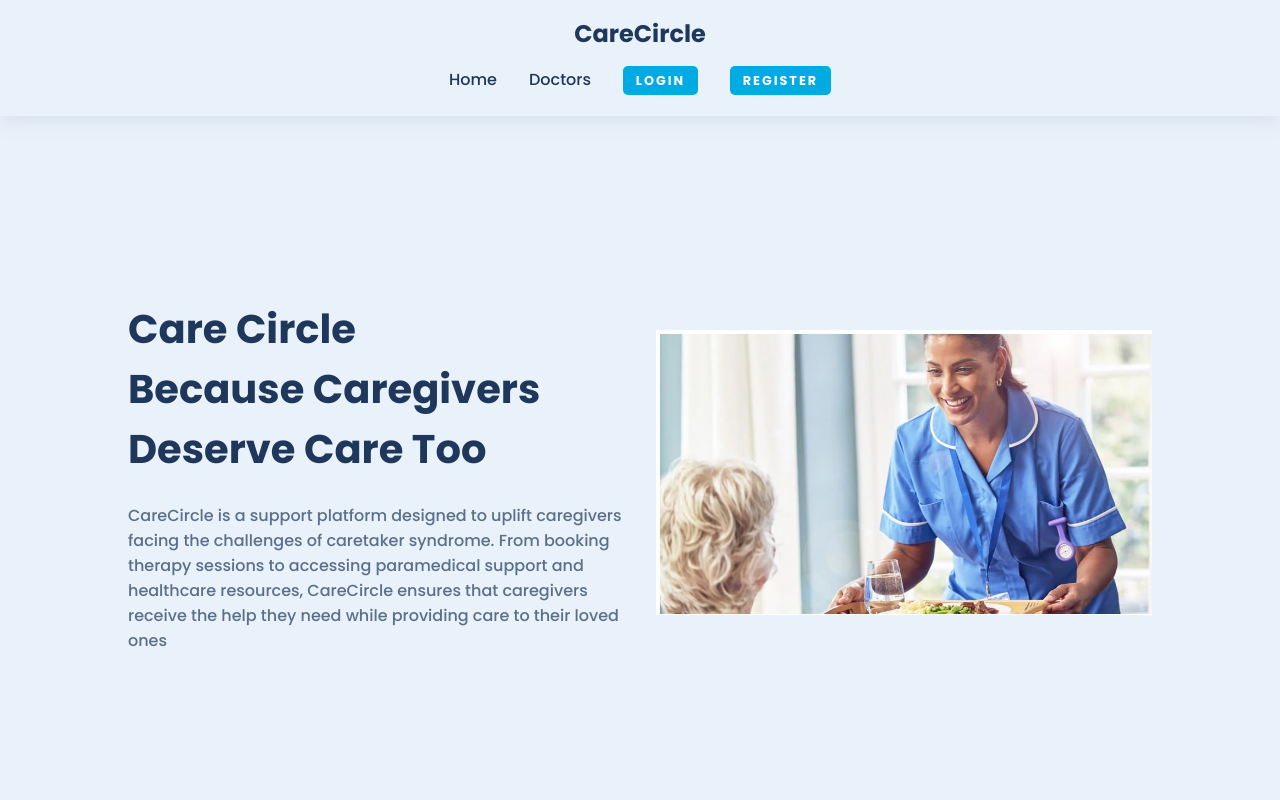
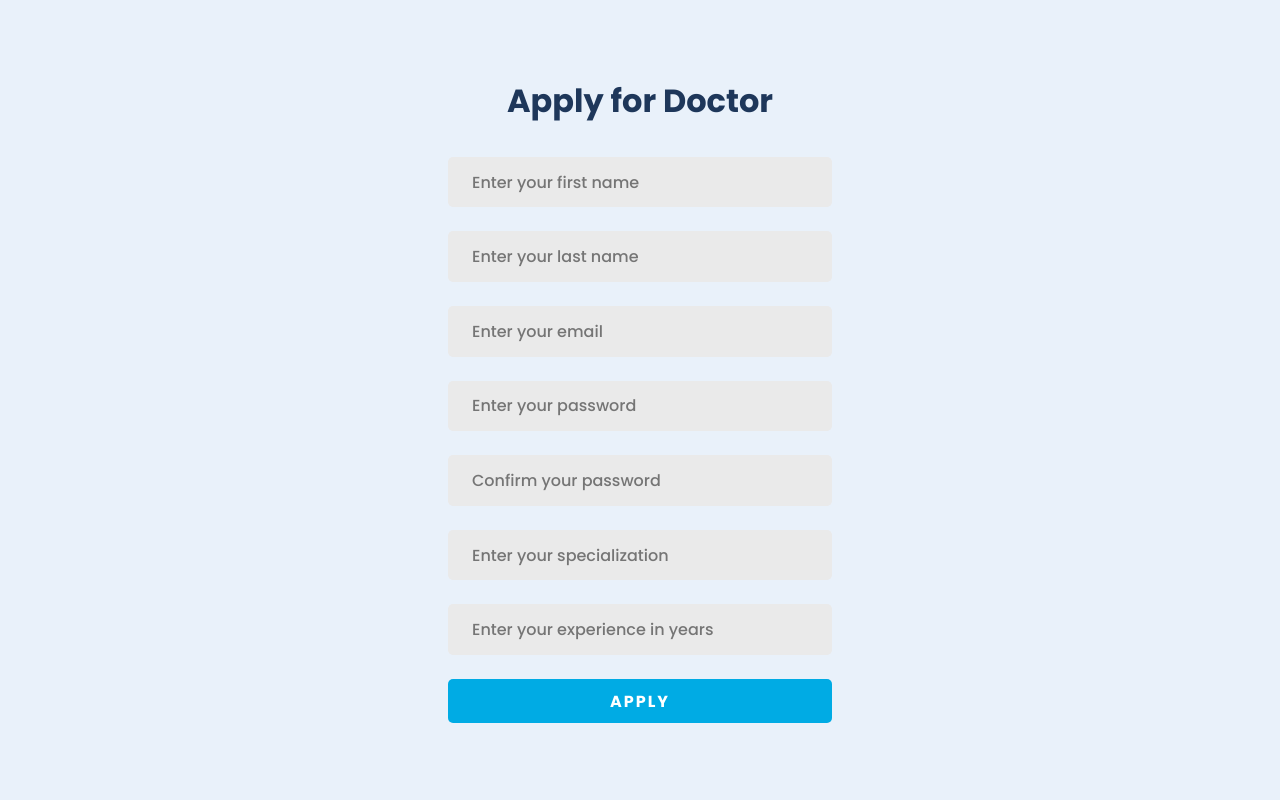
Before and after one commit to ANSHIKA-26/carecircle, a React (Create React App) app in the folder client/: page /applyfordoctor in a window 1280 px wide. Before the commit this address led to /. Shown: the top 800 px of the page. Built offline with nearby package versions, Linux system fonts and the light colour scheme; no server answers.

Commit message:
feat: Add user details in doctor registration

```diff
--- a/client/src/App.js
+++ b/client/src/App.js
@@ -61,9 +61,7 @@ function App() {
           <Route
             path="/applyfordoctor"
             element={
-              <Protected>
                 <ApplyDoctor />
-              </Protected>
             }
           />
           <Route
--- a/client/src/pages/ApplyDoctor.jsx
+++ b/client/src/pages/ApplyDoctor.jsx
@@ -1,18 +1,21 @@
 import React, { useState } from "react";
-import "../styles/contact.css";
+import { useNavigate } from "react-router-dom";
+import "../styles/register.css";
 import axios from "axios";
 import toast from "react-hot-toast";
-import { useNavigate } from "react-router-dom";
-import Navbar from "../components/Navbar";
-import Footer from "../components/Footer";
 
-const ApplyDoctor = () => {
-  const navigate = useNavigate();
+function ApplyDoctor() {
+  const [loading, setLoading] = useState(false);
   const [formDetails, setFormDetails] = useState({
+    firstname: "",
+    lastname: "",
+    email: "",
+    password: "",
+    confpassword: "",
     specialization: "",
     experience: "",
-    fees: "",
   });
+  const navigate = useNavigate();
 
   const inputChange = (e) => {
     const { name, value } = e.target;
@@ -22,35 +25,92 @@ const ApplyDoctor = () => {
     });
   };
 
-  const btnClick = async (e) => {
+  const formSubmit = async (e) => {
+    try {
       e.preventDefault();
-    try {
+
+      if (loading) return;
+
+      const { firstname, lastname, email, password, confpassword, specialization, experience } = formDetails;
+      if (!firstname || !lastname || !email || !password || !confpassword || !specialization || !experience) {
+        return toast.error("Input field should not be empty");
+      } else if (firstname.length < 3) {
+        return toast.error("First name must be at least 3 characters long");
+      } else if (lastname.length < 3) {
+        return toast.error("Last name must be at least 3 characters long");
+      } else if (password.length < 5) {
+        return toast.error("Password must be at least 5 characters long");
+      } else if (password !== confpassword) {
+        return toast.error("Passwords do not match");
+      }
+
       await toast.promise(
-        axios.post("/doctor/applyfordoctor", { formDetails }),
+        axios.post("/user/register", {
+          firstname,
+          lastname,
+          email,
+          password,
+          specialization,
+          experience,
+        }),
         {
-          success: "Doctor application sent successfully",
-          error: "Unable to send Doctor application",
-          loading: "Sending doctor application...",
+          pending: "Registering user...",
+          success: "User registered successfully",
+          error: "Unable to register user",
         }
       );
-
-      navigate("/");
+      navigate("/login");
     } catch (error) {
-      console.error("Error in btnClick:", error);
-      toast.error("An error occurred while sending the application");
+      console.error("Error during form submission:", error);
+      toast.error("An error occurred during registration");
     }
   };
 
   return (
-    <>
-      <Navbar />
-      <section
-        className="register-section flex-center apply-doctor"
-        id="contact"
-      >
-        <div className="register-container flex-center contact">
+    <section className="register-section flex-center">
+      <div className="register-container flex-center">
         <h2 className="form-heading">Apply for Doctor</h2>
-          <form className="register-form ">
+        <form onSubmit={formSubmit} className="register-form">
+          <input
+            type="text"
+            name="firstname"
+            className="form-input"
+            placeholder="Enter your first name"
+            value={formDetails.firstname}
+            onChange={inputChange}
+          />
+          <input
+            type="text"
+            name="lastname"
+            className="form-input"
+            placeholder="Enter your last name"
+            value={formDetails.lastname}
+            onChange={inputChange}
+          />
+          <input
+            type="email"
+            name="email"
+            className="form-input"
+            placeholder="Enter your email"
+            value={formDetails.email}
+            onChange={inputChange}
+          />
+          <input
+            type="password"
+            name="password"
+            className="form-input"
+            placeholder="Enter your password"
+            value={formDetails.password}
+            onChange={inputChange}
+          />
+          <input
+            type="password"
+            name="confpassword"
+            className="form-input"
+            placeholder="Confirm your password"
+            value={formDetails.confpassword}
+            onChange={inputChange}
+          />
           <input
             type="text"
             name="specialization"
@@ -63,31 +123,21 @@ const ApplyDoctor = () => {
             type="number"
             name="experience"
             className="form-input"
-              placeholder="Enter your experience (in years)"
+            placeholder="Enter your experience in years"
             value={formDetails.experience}
-              onChange={inputChange}
-            />
-            <input
-              type="number"
-              name="fees"
-              className="form-input"
-              placeholder="Enter your fees  (in dollars)"
-              value={formDetails.fees}
             onChange={inputChange}
           />
           <button
             type="submit"
             className="btn form-btn"
-              onClick={btnClick}
+            disabled={loading}
           >
-              apply
+            Apply
           </button>
         </form>
       </div>
     </section>
-      <Footer />
-    </>
   );
-};
+}
 
 export default ApplyDoctor;
```
Lines whose indentation alone changed are shown as unchanged.
